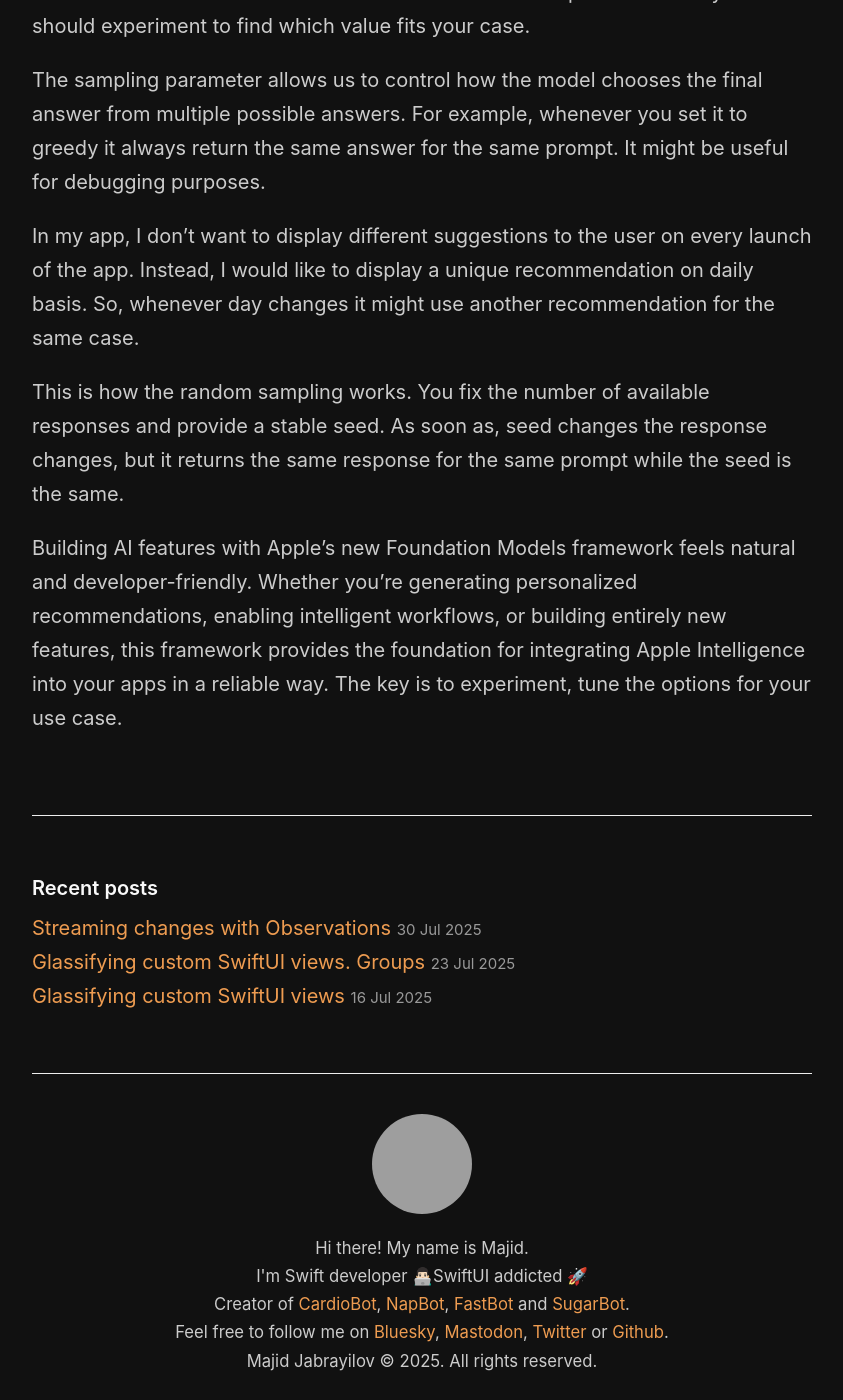
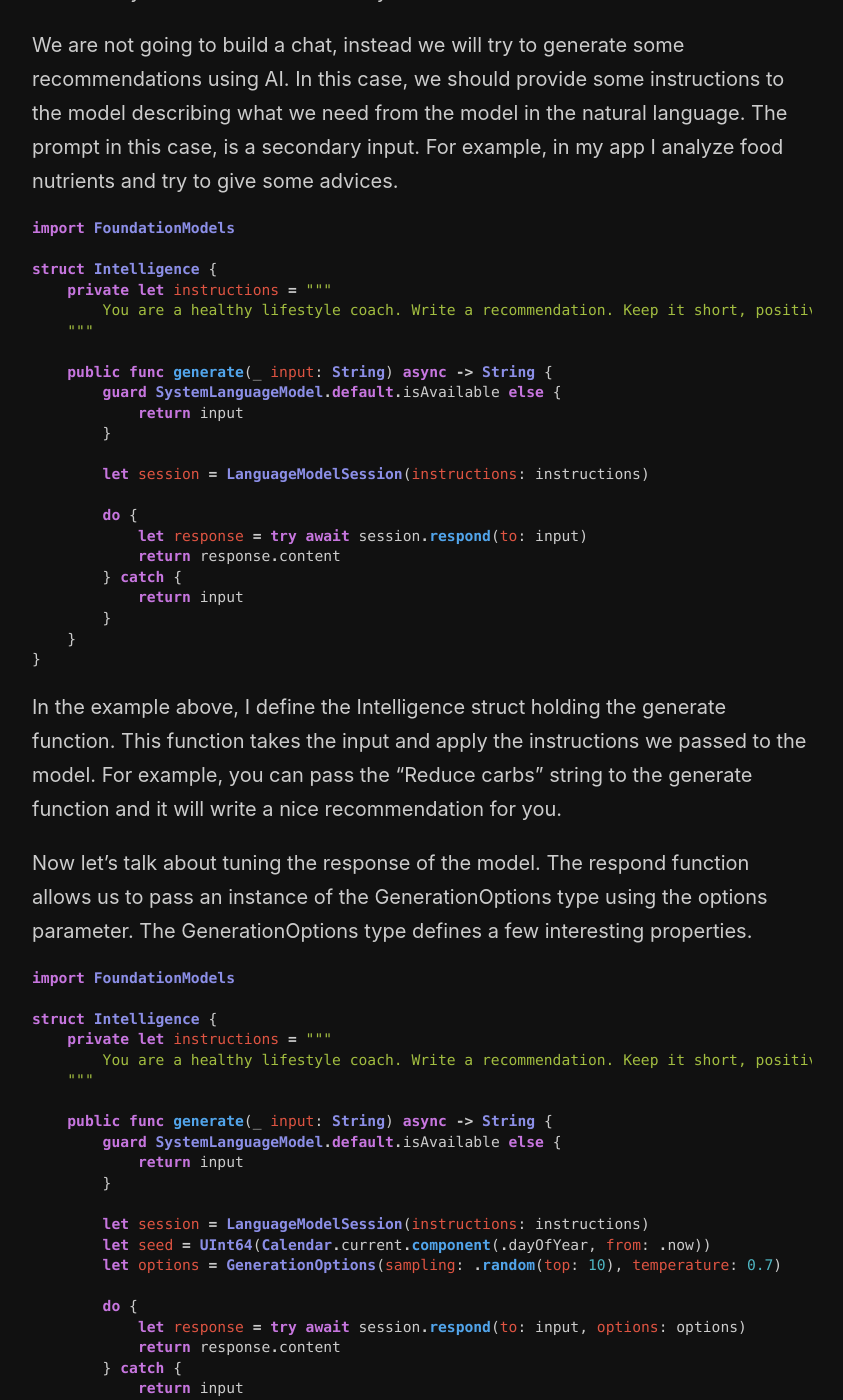
Before and after one commit to mecid/mecid.github.io, a Jekyll site: the page built from _posts/2025-08-19-building-ai-features-using-foundation-models.md, in a window 1280 px wide and 1400 px high, scrolled down 1683 px. Shown: the whole window, without its empty margins (218-1061 px from the left). Built offline with Jekyll 4.4.1, drawn with Linux system fonts in a browser that asks for light colours; some of the changed text lies outside the part shown; grey boxes are pictures that could not be loaded.

Commit message:
ai code examples added

````diff
--- a/_posts/2025-08-19-building-ai-features-using-foundation-models.md
+++ b/_posts/2025-08-19-building-ai-features-using-foundation-models.md
@@ -10,6 +10,17 @@
 First of all, we should import the Foundation Models framework and check the availability on the device. Not every device supports Apple Intelligence features. So we should keep it in mind while building AI features.
 
 ```swift
+import FoundationModels
+
+struct Intelligence {
+    public func generate(_ input: String) async -> String {
+        guard SystemLanguageModel.default.isAvailable else {
+            return input
+        }
+
+        // ...
+    }
+}
 ```
 
 Here we use the SystemLanguageModel type representing a text-only language model available on Apple platforms. We access the default instance of the model and use the isAvailable property.
@@ -19,6 +30,24 @@
 For this case, the SystemLanguageModel type provides us the availability property which is the instance of the SystemLanguageModel.Availability type. You can use this property for more granular experience in your app. Now we can initiate language model session and chat with it.
 
 ```swift
+import FoundationModels
+
+struct Intelligence {
+    public func generate(_ input: String) async -> String {
+        guard SystemLanguageModel.default.isAvailable else {
+            return input
+        }
+
+        let session = LanguageModelSession()
+
+        do {
+            let response = try await session.respond(to: input)
+            return response.content
+        } catch {
+            return input
+        }
+    }
+}
 ```
 
 As you can see in the example above, we initiate a session using the LanguageModelSession type and call the respond function to get the text content returned by the model. That’s so easy!
@@ -26,6 +55,28 @@
 We are not going to build a chat, instead we will try to generate some recommendations using AI. In this case, we should provide some instructions to the model describing what we need from the model in the natural language. The prompt in this case, is a secondary input. For example, in my app I analyze food nutrients and try to give some advices.
 
 ```swift
+import FoundationModels
+
+struct Intelligence {
+    private let instructions = """
+        You are a healthy lifestyle coach. Write a recommendation. Keep it short, positive and inspiring. Respond only with the final recommendation, no explanations.
+    """
+
+    public func generate(_ input: String) async -> String {
+        guard SystemLanguageModel.default.isAvailable else {
+            return input
+        }
+
+        let session = LanguageModelSession(instructions: instructions)
+
+        do {
+            let response = try await session.respond(to: input)
+            return response.content
+        } catch {
+            return input
+        }
+    }
+}
 ```
 
 In the example above, I define the Intelligence struct holding the generate function. This function takes the input and apply the instructions we passed to the model. For example, you can pass the “Reduce carbs” string to the generate function and it will write a nice recommendation for you.
@@ -33,6 +84,30 @@
 Now let’s talk about tuning the response of the model. The respond function allows us to pass an instance of the GenerationOptions type using the options parameter. The GenerationOptions type defines a few interesting properties.
 
 ```swift
+import FoundationModels
+
+struct Intelligence {
+    private let instructions = """
+        You are a healthy lifestyle coach. Write a recommendation. Keep it short, positive and inspiring. Respond only with the final recommendation, no explanations.
+    """
+
+    public func generate(_ input: String) async -> String {
+        guard SystemLanguageModel.default.isAvailable else {
+            return input
+        }
+
+        let session = LanguageModelSession(instructions: instructions)
+        let seed = UInt64(Calendar.current.component(.dayOfYear, from: .now))
+        let options = GenerationOptions(sampling: .random(top: 10), temperature: 0.7)
+
+        do {
+            let response = try await session.respond(to: input, options: options)
+            return response.content
+        } catch {
+            return input
+        }
+    }
+}
 ```
 
 The temperature property allows us to control the creativity of the model. It is a numeric value from 0 to 1. There is no best value for this parameter and you should experiment to find which value fits your case.
````
